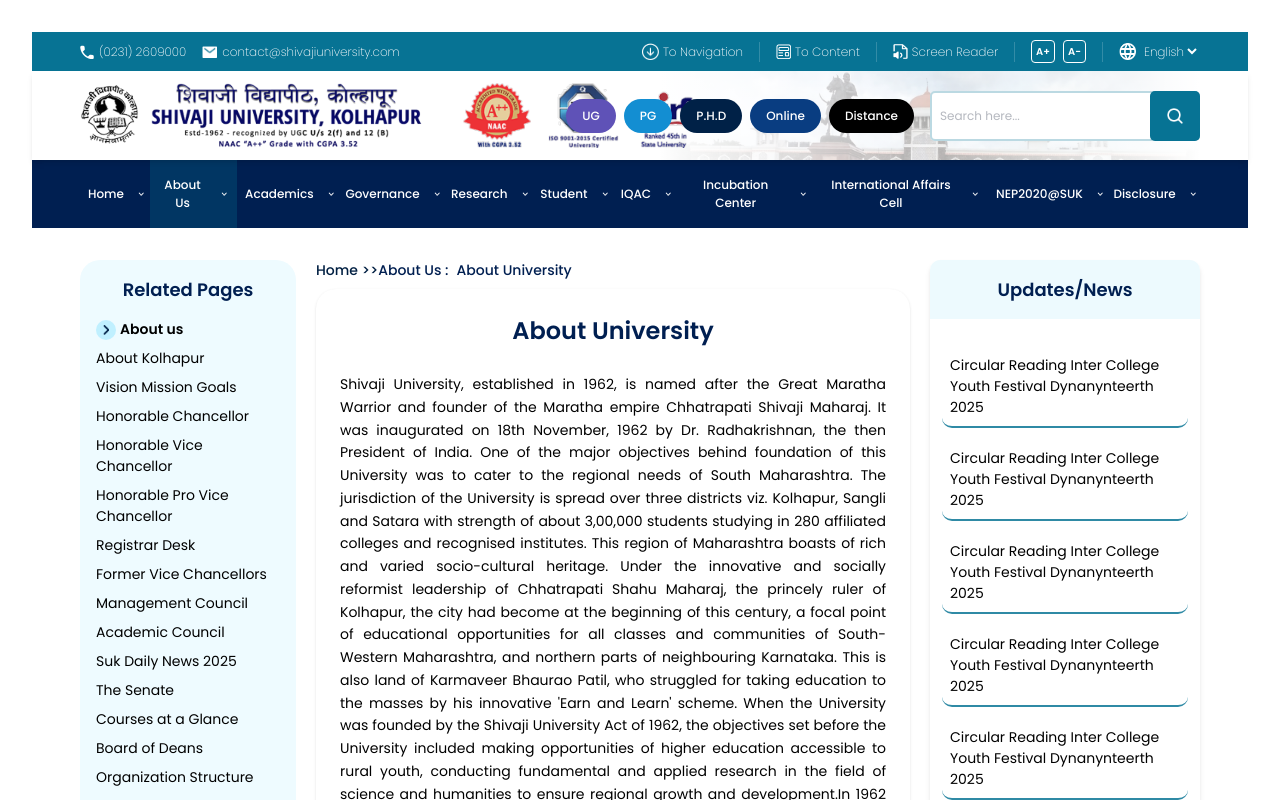
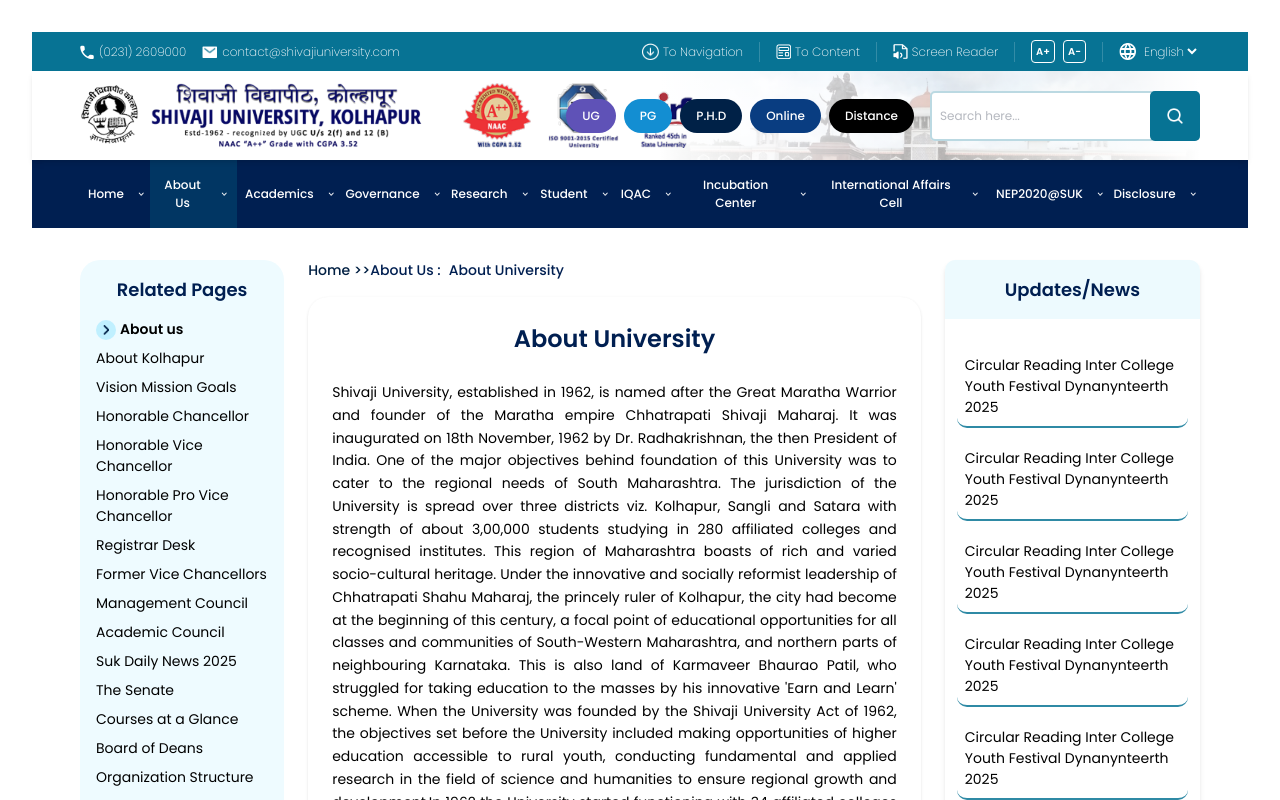
Before and after one commit to aniruddhajana239/shivaji_university, a React (Vite) app in the folder user/: page /about in a window 1280 px wide. Shown: the top 800 px of the page. Built offline with nearby package versions, Linux system fonts and the light colour scheme.

Commit message:
create a aboutus contact section

```diff
--- /dev/null
+++ b/user/src/blocks/composite/ContactComposite.jsx
@@ -0,0 +1,158 @@
+import React from "react";
+import chevron_right_arrow from "../../assets/icons/chevron_right_dark.png";
+
+const ContactComposite = ({ content, title }) => {
+  if (!content || !content.sections) return null;
+
+  return (
+    <div className="w-full flex flex-col gap-6 bg-white rounded-[20px] p-6 2xl:p-8 shadow-sm">
+      {/* Title */}
+      <h3 className="m-0 text-[#001F51] text-[24px] font-[600]">{title}</h3>
+
+      {/* Sections Loop */}
+      {content?.sections?.map((section, index) => (
+        <div key={index} className="mb-10">
+          {/* Section Heading */}
+          {section?.heading && (
+            <h4 className="text-[18px] font-[600] text-[#001F51] mb-3">
+              {section.heading}
+            </h4>
+          )}
+
+          {/* Address & Contact List */}
+          {section?.addressContact && (
+            <div className="flex gap-[40px] mb-4 pr-[150px]">
+              {section.addressContact.map((item, i) => (
+                <div key={i} className="flex items-center justify-center gap-3">
+                  <div className="bg-[#2F8AA5] py-[8px] px-[11px] rounded-full flex items-center justify-center">
+                    <img
+                      src={item.image}
+                      alt="icon"
+                      className={`${
+                        i === 0 ? "w-[14px] h-[18px]" : "w-[18px] h-[18px]"
+                      }`}
+                    />
+                  </div>
+                  <p className="text-[14px] text-black">{item.contact}</p>
+                </div>
+              ))}
+            </div>
+          )}
+
+          {/* Contacts Details Table */}
+          {section?.ContactsDetails?.length > 0 && (
+            <div className="w-full overflow-x-auto">
+              <table className="w-full border-collapse shadow-[0px_0px_38.43px_0px_#0000000F] rounded-[10px]">
+                <thead className="bg-[#EDFAFE] h-[75px] text-[#001F51] text-[18px] font-[600] rounded-lg">
+                  <tr>
+                    <th className="text-left px-4 py-2 w-[30%]">Office</th>
+                    <th className="text-left px-4 py-2">Phone No</th>
+                    <th className="text-left px-4 py-2">Email</th>
+                    <th className="text-left px-4 py-2">Link</th>
+                  </tr>
+                </thead>
+
+                <tbody>
+                  {section.ContactsDetails.map((detail, i) => (
+                    <tr
+                      key={i}
+                      className="border-b border-[#D8D8D8] hover:bg-[#f5f5f5]"
+                    >
+                      <td className="px-4 py-3 w-[30%] text-[16px] font-normal">
+                        {detail.Office}
+                        {/* {detail?.Description && (
+                <p className="text-sm text-gray-600 mt-1">{detail.Description}</p>
+              )} */}
+                      </td>
+
+                      <td className="px-4 py-3">
+                        {Array.isArray(detail.PhoneNo)
+                          ? detail.PhoneNo.join(", ")
+                          : detail.PhoneNo}
+                      </td>
+
+                      <td className="px-4 py-3">{detail.Email}</td>
+
+                      <td className="px-4 py-3">
+                        <a
+                          href={detail.Links}
+                          className="text-blue-600 underline whitespace-nowrap"
+                          target="_blank"
+                          rel="noopener noreferrer"
+                        >
+                          Click here
+                        </a>
+                      </td>
+                    </tr>
+                  ))}
+                </tbody>
+              </table>
+            </div>
+          )}
+
+          {/* Registrar Section */}
+          {section?.registrarOffice && (
+            <div className="mt-4 flex flex-col gap-2">
+              {section.registrarOffice.map((item, i) => (
+                <p key={i} className="text-[14px] text-black">
+                  <span className="font-semibold">{item.boldText}</span>{" "}
+                  {item.contact}
+                </p>
+              ))}
+            </div>
+          )}
+        </div>
+      ))}
+
+      {/* Important Notices */}
+      {content?.important_notices?.length > 0 && (
+        <div className="w-full flex flex-col gap-4 p-4 rounded-[15px] bg-[#FA8F21]/10">
+          {content.important_notices.map((notice, i) => (
+            <div key={i} className="flex flex-col gap-1 py-2">
+              <h5
+                className={`text-[16px] font-semibold ${
+                  i === content.important_notices.length - 1
+                    ? "text-black "
+                    : "text-[#001F51]"
+                }`}
+              >
+                {notice.title}
+              </h5>
+              <p className="text-[14px] leading-relaxed text-justify text-[#000000] pt-2">
+                {notice.content}
+              </p>
+            </div>
+          ))}
+        </div>
+      )}
+
+      {/*  */}
+      <div className="w-full">
+        <ul className="flex flex-col gap-2 text-[16px] text-[400]">
+          <li className="border border-[#C0F0FF] rounded-[12px] p-[15px] flex justify-between items-center">
+            <p>Holidays in 2025</p>
+            <div className="p-2 bg-[#EDFAFE] rounded-full">
+              <img
+                src={chevron_right_arrow}
+                alt="chevron_right_arrow"
+                className="h-[10px] w-[10px]"
+              />
+            </div>
+          </li>
+          <li className="border border-[#C0F0FF] rounded-[12px] p-[15px] flex justify-between items-center">
+            <p>Google Maps</p>
+            <div className="p-2 bg-[#EDFAFE] rounded-full">
+              <img
+                src={chevron_right_arrow}
+                alt="chevron_right_arrow"
+                className="h-[10px] w-[10px]"
+              />
+            </div>
+          </li>
+        </ul>
+      </div>
+    </div>
+  );
+};
+
+export default ContactComposite;
--- a/user/src/constants/AboutUs.js
+++ b/user/src/constants/AboutUs.js
@@ -1,26 +1,25 @@
 //..................Former Vc...........................//
-import ChancelorImage from "../assets/images/profile/chancellor.png"
-import Pawar from "../assets/images/profile/vc/pawar.png"
-import Patil from "../assets/images/profile/vc/patil.png"
-import Bhanage from "../assets/images/profile/vc/bhanage.png"
-import Kanbarkar from "../assets/images/profile/vc/kanbarkar.png"
-import Bhogishayana from "../assets/images/profile/vc/bhogishayana.png"
-import Powar from "../assets/images/profile/vc/powar.png"
-import Varute from "../assets/images/profile/vc/varute.png"
-import Dhanagare from "../assets/images/profile/vc/dhanagare.png"
-import Salunkhe from "../assets/images/profile/vc/salunkhe.png"
-import NJPawar from "../assets/images/profile/vc/n-j-pawar.png"
-import Shinde from "../assets/images/profile/vc/shinde.png"
+import ChancelorImage from "../assets/images/profile/chancellor.png";
+import Pawar from "../assets/images/profile/vc/pawar.png";
+import Patil from "../assets/images/profile/vc/patil.png";
+import Bhanage from "../assets/images/profile/vc/bhanage.png";
+import Kanbarkar from "../assets/images/profile/vc/kanbarkar.png";
+import Bhogishayana from "../assets/images/profile/vc/bhogishayana.png";
+import Powar from "../assets/images/profile/vc/powar.png";
+import Varute from "../assets/images/profile/vc/varute.png";
+import Dhanagare from "../assets/images/profile/vc/dhanagare.png";
+import Salunkhe from "../assets/images/profile/vc/salunkhe.png";
+import NJPawar from "../assets/images/profile/vc/n-j-pawar.png";
+import Shinde from "../assets/images/profile/vc/shinde.png";
 
-
-
+//-------------------- About Section -----------------------//
 import aboutImg1 from "../assets/images/aboutUs/aboutImg1.png";
 import aboutImg2 from "../assets/images/aboutUs/aboutImg2.png";
 import aboutImg3 from "../assets/images/aboutUs/aboutImg3.png";
 import aboutImg4 from "../assets/images/aboutUs/aboutImg4.png";
 import aboutImg5 from "../assets/images/aboutUs/aboutImg5.png";
 
-// -------------------- About Kolhapur City -------------------
+//-------------------- About Kolhapur City -------------------//
 import office from "../assets/images/aboutUs/AboutKolhapurCity/Office.png";
 import town from "../assets/images/aboutUs/AboutKolhapurCity/Town.png";
 import binkhambi from "../assets/images/aboutUs/AboutKolhapurCity/Binkhambi.png";
@@ -35,7 +34,9 @@
 import newplace from "../assets/images/aboutUs/AboutKolhapurCity/Palace.png";
 import shalini from "../assets/images/aboutUs/AboutKolhapurCity/Shalini.png";
 
-
+// ------------------ About Contact ---------------------------//
+import location from "../assets/icons/aboutUs/location.png";
+import telephone from "../assets/icons/aboutUs/telephone.png";
 
 export const aboutSidebarNavItems = [
   {
@@ -624,8 +625,6 @@
   },
 ];
 
-
-
 export const aboutUsContents = [
   {
     title: "About University",
@@ -678,20 +677,20 @@
         type: "list",
         contentList: [
           {
-            "boldText":"Air: ",
-            "contentText": `It is a one-hour journey from Bombay to Kolhapur by air. The Ujalaiwadi airport is 10-km away from Kolhapur Main City. One can also travel from Kolhapur to the nearest Airport Pune , which is 238-Km away.`,
+            boldText: "Air: ",
+            contentText: `It is a one-hour journey from Bombay to Kolhapur by air. The Ujalaiwadi airport is 10-km away from Kolhapur Main City. One can also travel from Kolhapur to the nearest Airport Pune , which is 238-Km away.`,
           },
           {
-            "boldText":"Rail: ",
-            "contentText": `Kolhapur has a railway station and it's an 11-hour journey from Mumbai or Bangalore to Kolhapur.`,
+            boldText: "Rail: ",
+            contentText: `Kolhapur has a railway station and it's an 11-hour journey from Mumbai or Bangalore to Kolhapur.`,
           },
           {
-            "boldText":"Road: ",
-            "contentText": `Kolhapur is about 450-km south of Mumbai and it's a ten to eleven hour journey from Mumbai or Banglore to Kolhapur by road. Maharashtra State Transport Corporation (MSTC) has regular service in this route with semi luxury and regular buses. Even private bus service is available to reach here from Mumbai, Pune, Goa, Solapur (also spelt as Sholapur) and Bangalore.`,
+            boldText: "Road: ",
+            contentText: `Kolhapur is about 450-km south of Mumbai and it's a ten to eleven hour journey from Mumbai or Banglore to Kolhapur by road. Maharashtra State Transport Corporation (MSTC) has regular service in this route with semi luxury and regular buses. Even private bus service is available to reach here from Mumbai, Pune, Goa, Solapur (also spelt as Sholapur) and Bangalore.`,
           },
           {
-            "boldText":"Local Transpor: ",
-            "contentText": [
+            boldText: "Local Transpor: ",
+            contentText: [
               `Auto-rickshaws are the most common mode of transport along with the bus service run by the municipal corporation. Taxis are available.Places of Tourist Interest Maharaja's Palace The maharaja's 'new' palace, completed in 1881, houses the Shahaji Chhatrapati Museum, one of the most bizarre collections of memorabilia in India. The building was designed by 'Mad' Charles Mant, the British architect who fashioned the Indo-saracenic style of colonial architecture and is a cross between a Victorian railway station and the Addams Family mansion.`,
 
               `The palace contains a weird and wonderful array of the old maharaja's possessions including his clothes, old hunt photos, silver peocock-shaped elephant saddles and the memorial silver spade he used to 'turn the first sod of the Kolhapur State Railway' in 1888. But dominating every room in the palace are reminders of the maharaja's passion: killing wild animals to decorate his palace.`,
@@ -813,15 +812,18 @@
     ],
   },
   {
-        "title": "Hon'ble Chancellor",
-        "content_id": 4,
-        "layout_type": "personal-figured",
-        "sections": {
-            "profile_image": ChancelorImage,
-            "person_name": "Governor Shri.  Acharya Devvrat",
-            "text": "The Governor of the Maharashtra State is the Chancellor of all the Universities in the Maharashtra. By virtue of his office he is the head of Shivaji University. At present Hon'ble Governor Shri.  Acharya Devvrat is the Chancellor of Shivaji University, Kolhapur.",
-            "more_details": { "text": "For more details visit", "path": "http://rajbhavan-maharashtra.gov.in/" }
-        }
+    title: "Hon'ble Chancellor",
+    content_id: 4,
+    layout_type: "personal-figured",
+    sections: {
+      profile_image: ChancelorImage,
+      person_name: "Governor Shri.  Acharya Devvrat",
+      text: "The Governor of the Maharashtra State is the Chancellor of all the Universities in the Maharashtra. By virtue of his office he is the head of Shivaji University. At present Hon'ble Governor Shri.  Acharya Devvrat is the Chancellor of Shivaji University, Kolhapur.",
+      more_details: {
+        text: "For more details visit",
+        path: "http://rajbhavan-maharashtra.gov.in/",
+      },
+    },
   },
   {
     title: "Former Vice-Chancellors",
@@ -829,78 +831,156 @@
     layout_type: "image-grid",
     sections: [
       {
-                "name": "Dr. A. G. Pawar",
-                "qualification": "MA, LLB, PhD. (London)",
-                "tenure": "20 / 09 / 1962 to 20 / 01 / 1975",
-                "img":Pawar
+        name: "Dr. A. G. Pawar",
+        qualification: "MA, LLB, PhD. (London)",
+        tenure: "20 / 09 / 1962 to 20 / 01 / 1975",
+        img: Pawar,
       },
       {
-                "name": "Barr, P. G. Patil",
-                "qualification": "MA, B.A.(London)",
-                "tenure": "21 / 01 / 1975 to 16 / 04 / 1978",
-                "img":Patil
+        name: "Barr, P. G. Patil",
+        qualification: "MA, B.A.(London)",
+        tenure: "21 / 01 / 1975 to 16 / 04 / 1978",
+        img: Patil,
       },
       {
-                "name": "Prin, B.S. Bhanage",
-                "qualification": "MA, PhD.",
-                "tenure": "17 / 04 / 1978 to 28 / 03 / 1980",
-                "img":Bhanage
+        name: "Prin, B.S. Bhanage",
+        qualification: "MA, PhD.",
+        tenure: "17 / 04 / 1978 to 28 / 03 / 1980",
+        img: Bhanage,
       },
       {
-                "name": "Prin, R. K. Kanbarkar",
-                "qualification": "MA.",
-                "tenure": "22 / 09 / 1980 to 21 / 09 / 1983",
-                "img":Kanbarkar
+        name: "Prin, R. K. Kanbarkar",
+        qualification: "MA.",
+        tenure: "22 / 09 / 1980 to 21 / 09 / 1983",
+        img: Kanbarkar,
       },
       {
-                "name": "Prin, K. Bhogishayana",
-                "qualification": "MA.",
-                "tenure": "22 / 08 / 1983 to 21 / 08 / 1986",
-                "img":Bhogishayana
+        name: "Prin, K. Bhogishayana",
+        qualification: "MA.",
+        tenure: "22 / 08 / 1983 to 21 / 08 / 1986",
+        img: Bhogishayana,
       },
       {
-                "name": "Prof. K. B. Powar",
-                "qualification": "M.Sc., PhD. F.I.A.S.",
-                "tenure": "22 / 09 / 1986 to 21 / 09 / 1992",
-                "img":Powar
+        name: "Prof. K. B. Powar",
+        qualification: "M.Sc., PhD. F.I.A.S.",
+        tenure: "22 / 09 / 1986 to 21 / 09 / 1992",
+        img: Powar,
       },
       {
-                "name": "Dr. A. T. Varute",
-                "qualification": "M.Sc.,Ph.D.",
-                "tenure": "22 / 09 / 1992 to 15 / 06 / 1995",
-                "img":Varute
+        name: "Dr. A. T. Varute",
+        qualification: "M.Sc.,Ph.D.",
+        tenure: "22 / 09 / 1992 to 15 / 06 / 1995",
+        img: Varute,
       },
       {
-                "name": "Prof. D. N. Dhanagare",
-                "qualification": "MA.(Norgpur), D.Pini.(Sussex)",
-                "tenure": "01 / 11 / 1995 to 31 / 10 / 2000",
-                "img":Dhanagare
+        name: "Prof. D. N. Dhanagare",
+        qualification: "MA.(Norgpur), D.Pini.(Sussex)",
+        tenure: "01 / 11 / 1995 to 31 / 10 / 2000",
+        img: Dhanagare,
       },
       {
-                "name": "Dr. M. M. Salunkhe",
-                "qualification": "M.Sc.,Ph.D.,F.R.S.C.",
-                "tenure": "11 / 06 / 2004 to 02 / 03 / 2009",
-                "img":Salunkhe
+        name: "Dr. M. M. Salunkhe",
+        qualification: "M.Sc.,Ph.D.,F.R.S.C.",
+        tenure: "11 / 06 / 2004 to 02 / 03 / 2009",
+        img: Salunkhe,
       },
       {
-                "name": "Prof. Dr. N. J. Pawar",
-                "qualification": "M.Sc.,Ph.D.",
-                "tenure": "26 / 02 / 2010 to 25 / 02 / 2015",
-                "img":NJPawar
+        name: "Prof. Dr. N. J. Pawar",
+        qualification: "M.Sc.,Ph.D.",
+        tenure: "26 / 02 / 2010 to 25 / 02 / 2015",
+        img: NJPawar,
       },
       {
-                "name": "Prof. D. N. Dhanagare",
-                "qualification": "MA.(Norgpur), D.Pini.(Sussex)",
-                "tenure": "01 / 11 / 1995 to 31 / 10 / 2000",
-                "img":Dhanagare
+        name: "Prof. D. N. Dhanagare",
+        qualification: "MA.(Norgpur), D.Pini.(Sussex)",
+        tenure: "01 / 11 / 1995 to 31 / 10 / 2000",
+        img: Dhanagare,
       },
       {
-                "name": "Prof. Devanand B. Shinde",
-                "qualification": "M.Sc.,Ph.D.",
-                "tenure": "18 / 06 / 2015 to 17 / 06 / 2020",
-                "img":Shinde
-            }
-        ]
-    }
+        name: "Prof. Devanand B. Shinde",
+        qualification: "M.Sc.,Ph.D.",
+        tenure: "18 / 06 / 2015 to 17 / 06 / 2020",
+        img: Shinde,
+      },
+    ],
+  },
+  {
+    title: "University Contact Details",
+    content_id: 16,
+    layout_type: "contact-composite",
+    sections: [
+      {
+        heading: "Shivaji University,",
+        type: "address-contact-list",
+        addressContact: [
+          {
+            image: location,
+            contact: "Vidyanagar, Kolhapur- 416 004.Maharashtra, INDIA.",
+          },
+          {
+            image: telephone,
+            contact:
+              "Telephone (EPABX) No.:+ 91 - 0231- 2609000TOLL FREE NUMBER :-1800-233-4871",
+          },
+        ],
 
+        ContactsDetails: [
+          {
+            Office: "General Administration Section",
+            PhoneNo: "0231-2609063",
+            Email: "registrar@unishivaji.ac.in",
+            Links: "#",
+          },
+          {
+            Office: "Public Relation Office (PRO)",
+            PhoneNo: "0231-2609143",
+            Email: "pro@unishivaji.ac.in",
+            Links: "#",
+          },
+          {
+            Office: "Exam Section",
+            PhoneNo: "0231-2609068",
+            Email: "coe@unishivaji.ac.in",
+            Links: "#",
+          },
+          {
+            Office: "Distance Education",
+            PhoneNo: ["0231-2694171", "0231-2694771"],
+            Email: "cde@unishivaji.ac.in",
+            Links: "#",
+          },
+          {
+            Office: "Students Facility Centre",
+            Description:
+              "Certificates: Migration/Transfer/Passing/Merit/Rank/Verification/Attestation/Second Copy of Marksheets, Transcripts and Change in Name procedure",
+            PhoneNo: ["0231-2609411", "0231-2609453", "0231-2609104"],
+            Email: "sfc@unishivaji.ac.in",
+            Links: "#",
+          },
+        ],
+      },
+      {
+        heading: "Contact Directory",
+        type: "Registrar",
+        registrarOffice: [
+          {
+            boldText: "Fax: ",
+            contact: `Fax :Registrar Office: + 91- 0231- 2692333`,
+          },
+        ],
+      },
+    ],
+    important_notices: [
+      {
+        title: "Office Working Hours",
+        content: `The working hours of the various offices of the University are from 10.20 a.m. to 6.00 p.m. The offices are closed for lunch during 2.00 p.m. to 2.30 p.m. All the administrative offices are closed on 2nd and 4th Saturday in addition to other holidays.`,
+      },
+      {
+        title: "Post Office & Banking Hours",
+        content: `The working hours of the Post Office are from 10a.m. to 5p.m. and UCO Bank are from 11 a.m. to 3.00 p.m. on all working days. The post and bank is located in the Shivaji University campus.`,
+      },
+    ],
+
+
+  },
 ];
--- a/user/src/layouts/SidebarContentNewsLayout.jsx
+++ b/user/src/layouts/SidebarContentNewsLayout.jsx
@@ -1,48 +1,68 @@
-import { useState } from "react";
+import { useState, useMemo, useCallback } from "react";
 import { LeftSidebarNavigation } from "../components/navigation/LeftSidebarNavigation";
 import { RightSidebarNavigation } from "../components/navigation/RightSidebarNavigation";
+import { SimpleBreadCrumb } from "../components/breadcrumb/SimpleBreadcrumb";
+import { aboutUsContents } from "../constants/AboutUs";
+//TO DO - create seperate file for these import and  create layoutComponents object and export
+import { FormalComposite } from "../blocks/composite/FormalComposite";
 import { PersonalFigure } from "../blocks/single/PersonalFigure";
 import { ImageGrid } from "../blocks/grid/ImageGrid";
-import { FormalComposite } from "../blocks/composite/FormalComposite";
-import { SimpleBreadCrumb } from "../components/breadcrumb/SimpleBreadcrumb";
-import { aboutUsContents } from "../constants/AboutUs";
 import NewsPaperComposite from "../blocks/composite/NewsPaperComposite";
 import CityComposite from "../blocks/composite/CityComposite";
+import ContactComposite from "../blocks/composite/ContactComposite";
+
+const layoutComponents = {
+  "formal-composite": FormalComposite,
+  "personal-figured": PersonalFigure,
+  "image-grid": ImageGrid,
+  "news-composite": NewsPaperComposite,
+  "city-composite": CityComposite,
+  "contact-composite": ContactComposite,
+};
+
+export const SidebarContentNewsLayout = ({ navItems, parentPath, title }) => {
+  const [activeId, setActiveId] = useState(1);
+
+  const content = useMemo(
+    () => aboutUsContents.find((item) => item.content_id === activeId) || {},
+    [activeId]
+  );
+  const activeNavItem = useMemo(
+    () => navItems[activeId] || {},
+    [navItems, activeId]
+  );
 
 
-export const SidebarContentNewsLayout = ({navItems,parentPath,title}) => {
-    const [activeId, setActiveId] = useState(1);
-    const activeNavItem = navItems[activeId] || {};
-    const [content, setContent] = useState(aboutUsContents?.filter(c=>c?.content_id===activeId)?.[0]||{});
-    const handleClick = (id) => {
-        setActiveId(id);
-        setContent(aboutUsContents?.filter(c=>c?.content_id===id)?.[0]||{});
-    }
+  const renderLayout = () => {
+    const Component = layoutComponents[content.layout_type];
+    return Component ? (
+      <Component title={content.title} content={content} />
+    ) : null;
+  };
+
   return (
-        <div className="w-full bg-white px-6 lg:px-[48px] py-8 flex flex-col lg:flex-row items-start justify-between gap-5">
-            {/* Sidebar content can be added here in the future */}
-            <div className="w-full lg:w-[20%]">
+    <div className="w-full bg-white px-6 lg:px-12 py-8 flex flex-col lg:flex-row gap-6">
+      {/* Do Left Sidebar Here */}
+      <div className="w-full lg:w-1/5">
         <LeftSidebarNavigation
-                    activeId={activeId}
-                    handleClick={handleClick}
           title="Related Pages"
           navItems={navItems}
+          activeId={activeId}
+          handleClick={useCallback((id) => setActiveId(id), [])}
         />
       </div>
-            <div className="w-full lg:w-[55%] flex flex-col gap-2 items-center">
+
+      {/* Do Main Content Here */}
+      <div className="w-full lg:w-3/5 flex flex-col gap-4">
         <SimpleBreadCrumb
-                parent={{"title":title,"path":parentPath}}
-                current={content?.title||""}
+          parent={{ title, path: parentPath }}
+          current={content.title || ""}
         />
-                {content?.layout_type === "formal-composite" && <FormalComposite title={content?.title || ""} content={content ||{}}/>}
-                 {content?.layout_type === "personal-figured" && <PersonalFigure title={content?.title || ""} content={content ||{}}/>}
-                 {content?.layout_type === "image-grid" && <ImageGrid title={content?.title || ""} content={content ||{}}/>}
+        {renderLayout()}
+      </div>
 
-                {content?.layout_type === "news-composite" && <NewsPaperComposite title={content?.title || ""} content={content ||{}}/>}
-
-                {content?.layout_type === "city-composite" && <CityComposite title={content?.title || ""} content={content ||{}}/>}
-            </div>
-            <div className="w-full lg:w-[25%]">
+      {/* Do Right Sidebar Here */}
+      <div className="w-full lg:w-1/4">
         <RightSidebarNavigation
           title="Updates/News"
           listItems={activeNavItem?.updates || []}
@@ -50,4 +70,4 @@
       </div>
     </div>
   );
-}
+};
```
Also changed, not shown: user/src/assets/icons/aboutUs/location.png (added), user/src/assets/icons/aboutUs/telephone.png (added). Lines whose indentation alone changed are shown as unchanged.
